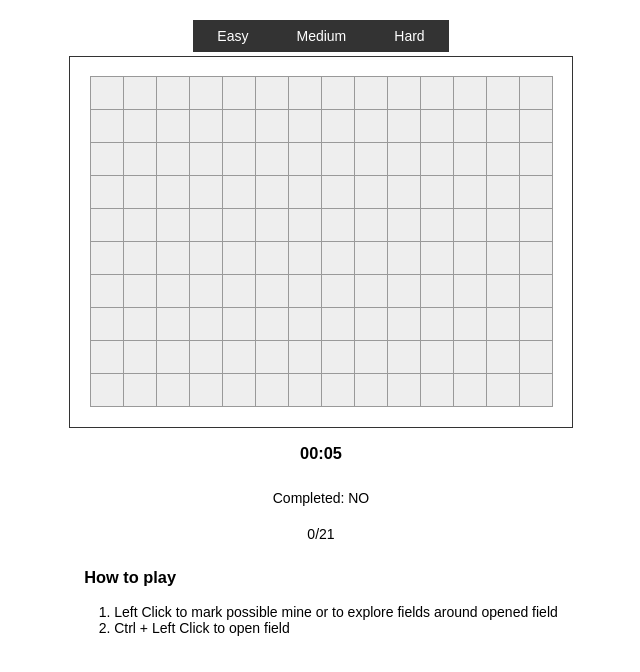
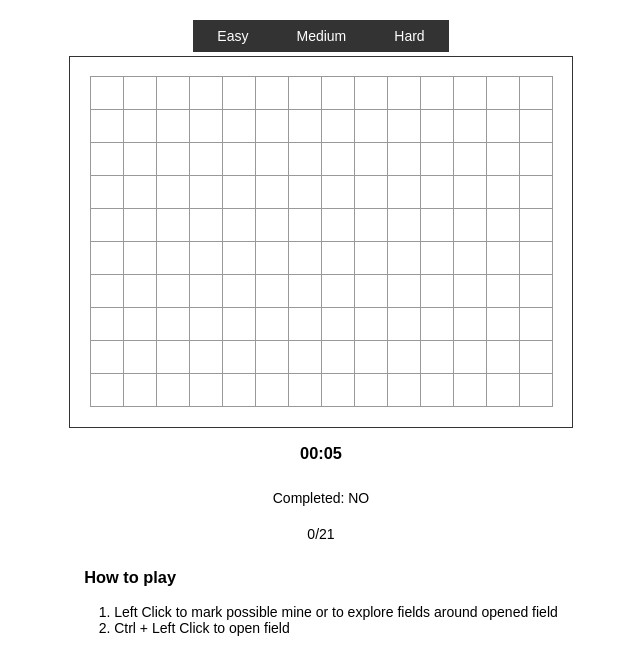
Before and after one commit to tdelev/minesweeper-react, a React (Create React App) app: page / in a window 1280 px wide. Shown: the top 672 px of the page, without its empty margins (319-959 px from the left). Built offline with nearby package versions, Linux system fonts and the light colour scheme.

Commit message:
Clean up with removing unused code.

```diff
--- a/src/App.tsx
+++ b/src/App.tsx
@@ -72,10 +72,6 @@ class App extends React.Component<AppProps> {
         }
     }
 
-    public onSquareRightClick(field: Mine) {
-        //this.updateState(field, onMark);
-    }
-
     startGame(rows: number, columns: number) {
         clearInterval(this.timer);
         this.startTimer();
@@ -101,8 +97,7 @@ class App extends React.Component<AppProps> {
                 </div>
                 <MineField
                     game={this.state.game}
-                    onLeftClick={(field: Mine) => this.onSquareLeftClick(field)}
-                    onRightClick={(field: Mine) => this.onSquareRightClick(field)}/>
+                    onLeftClick={(field: Mine) => this.onSquareLeftClick(field)}/>
                 <Timer elapsedSeconds={this.state.elapsedSeconds}/>
                 <div className='status'>Completed: {this.state.completed ? 'YES' : 'NO'}</div>
                 <div className='status'>{this.state.flagged}/{this.state.game.totalBombs}</div>
--- a/src/components/MineField.tsx
+++ b/src/components/MineField.tsx
@@ -17,24 +17,20 @@ export class MineField extends React.Component<MineFieldProps> {
                                             <MineSquare key={`${i}-${j}`}
                                                         index={j + row.length}
                                                         field={field}
-                                                        position={{ x: i, y: j }}
-                                                        onLeftClick={(field) => this.props.onLeftClick(field)}
-                                                        onRightClick={(field) => this.props.onRightClick(field)}/>
+                                                        onLeftClick={(field) => this.props.onLeftClick(field)}/>
                                         );
                                     })
                                 }
                             </div>
-                        )
+                        );
                     })
                 }
             </div>
-        )
+        );
     }
 }
-
 
 export interface MineFieldProps {
     game: Game;
     onLeftClick: (field: Mine) => void;
-    onRightClick: (field: Mine) => void;
 }
--- a/src/components/MineSquare.tsx
+++ b/src/components/MineSquare.tsx
@@ -1,12 +1,7 @@
 import * as React from "react";
-import { Mine, Point } from '../domain';
+import { Mine } from '../domain';
 
 export class MineSquare extends React.Component<MineProps> {
-
-    onRightClick(e: React.MouseEvent<HTMLButtonElement>) {
-        this.props.onRightClick(this.props.field);
-        e.preventDefault();
-    }
 
     renderField(field: Mine) {
         if (field.isOpened) {
@@ -29,21 +24,17 @@ export class MineSquare extends React.Component<MineProps> {
     render() {
         const field = this.props.field;
         return (
-            <button className={field.isOpened ? ['mine-button', 'mine-opened'].join(' ') : 'mine-button'}
+            <button className={'mine-button' + (field.isOpened ? '' : ' mine-opened')}
                     tabIndex={this.props.index}
-                    onClick={() => this.props.onLeftClick(this.props.field)}
-                    onContextMenu={(e: React.MouseEvent<HTMLButtonElement>) => this.onRightClick(e)}>
+                    onClick={() => this.props.onLeftClick(field)}>
                 {this.renderField(field)}
             </button>
         );
     }
 }
 
-
 export interface MineProps {
     index: number;
-    position: Point;
     field: Mine;
     onLeftClick: (field: Mine) => void;
-    onRightClick: (field: Mine) => void;
 }
--- a/src/components/Timer.tsx
+++ b/src/components/Timer.tsx
@@ -10,7 +10,6 @@ export class Timer extends React.Component<TimerProps> {
     }
 }
 
-
 export interface TimerProps {
     elapsedSeconds: number;
 }
--- a/src/game.ts
+++ b/src/game.ts
@@ -166,7 +166,6 @@ function countFlagged(game: Game): number {
     }).reduce(plus, 0);
 }
 
-
 function isMine(mine: Mine) {
     return mine.bombs === -1;
 }
```
